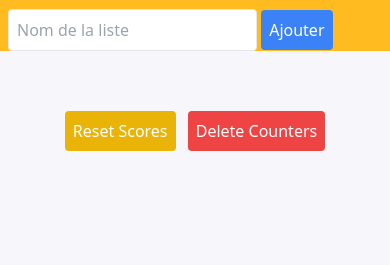
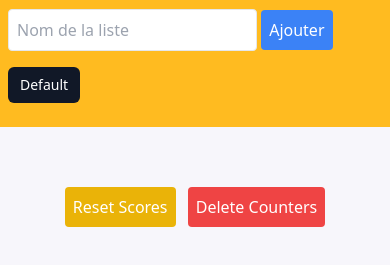
Before and after one commit to tagcashdev/CarCounterPWA, a website: page index.html in a window 390 px wide. Both pictures are taken after a click on the button 28 px from the left and 32 px from the top of the page. Shown: the part 55-320 px from the top of the page. Drawn offline with Linux system fonts and the light colour scheme.

Commit message:
fix list mobile

```diff
--- a/index.html
+++ b/index.html
@@ -47,7 +47,7 @@
                 <input type="text" id="new-list-name" class="border p-2 rounded" placeholder="Nom de la liste">
                 <button onclick="createNewList()" class="bg-blue-500 text-white p-2 rounded">Ajouter</button>
             </div>
-            <div class="hidden sm:block py-4">
+            <div class="sm:block py-4">
               <div class="flex flex-row flex-wrap justify-start" id="lists-container">
                 <!-- Current: "bg-gray-900 text-white", Default: "text-gray-300 hover:bg-gray-700 hover:text-white" -->
               </div>
```
Also changed, not shown: dist/styles.css.
